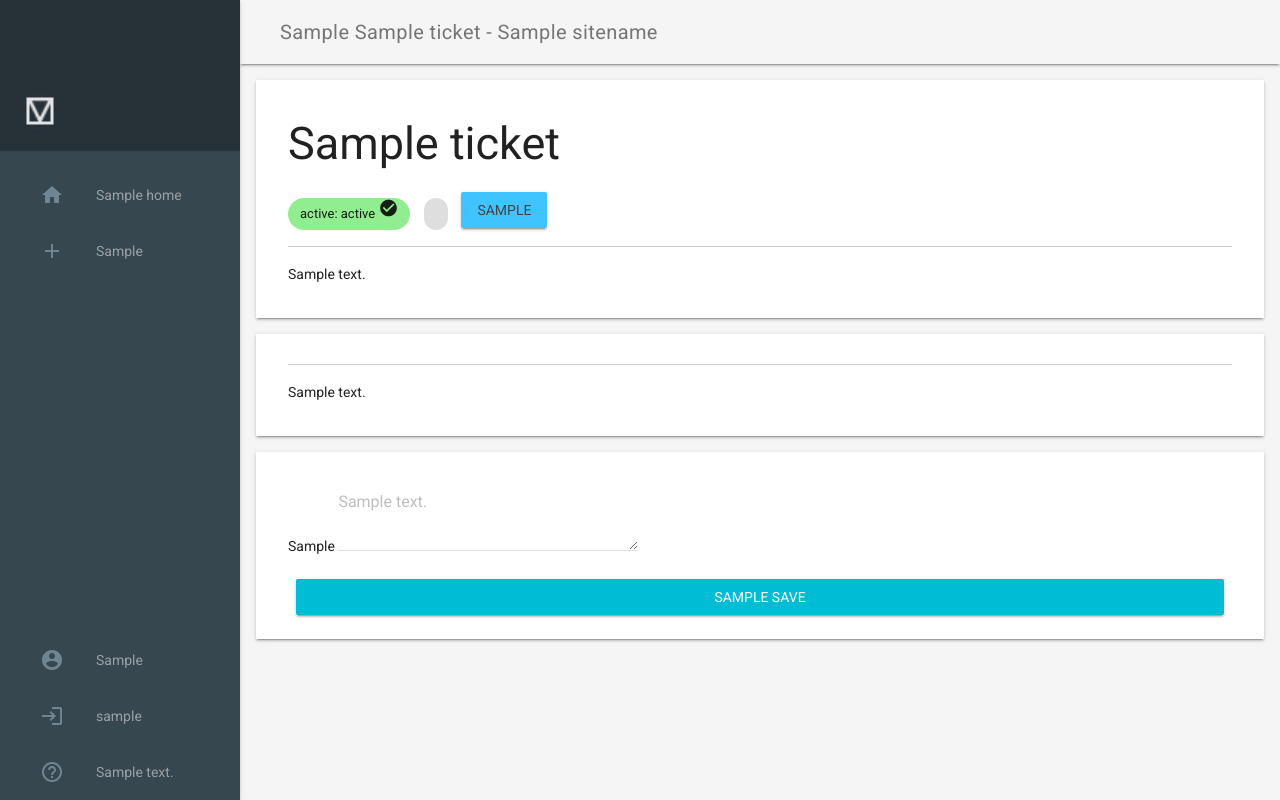
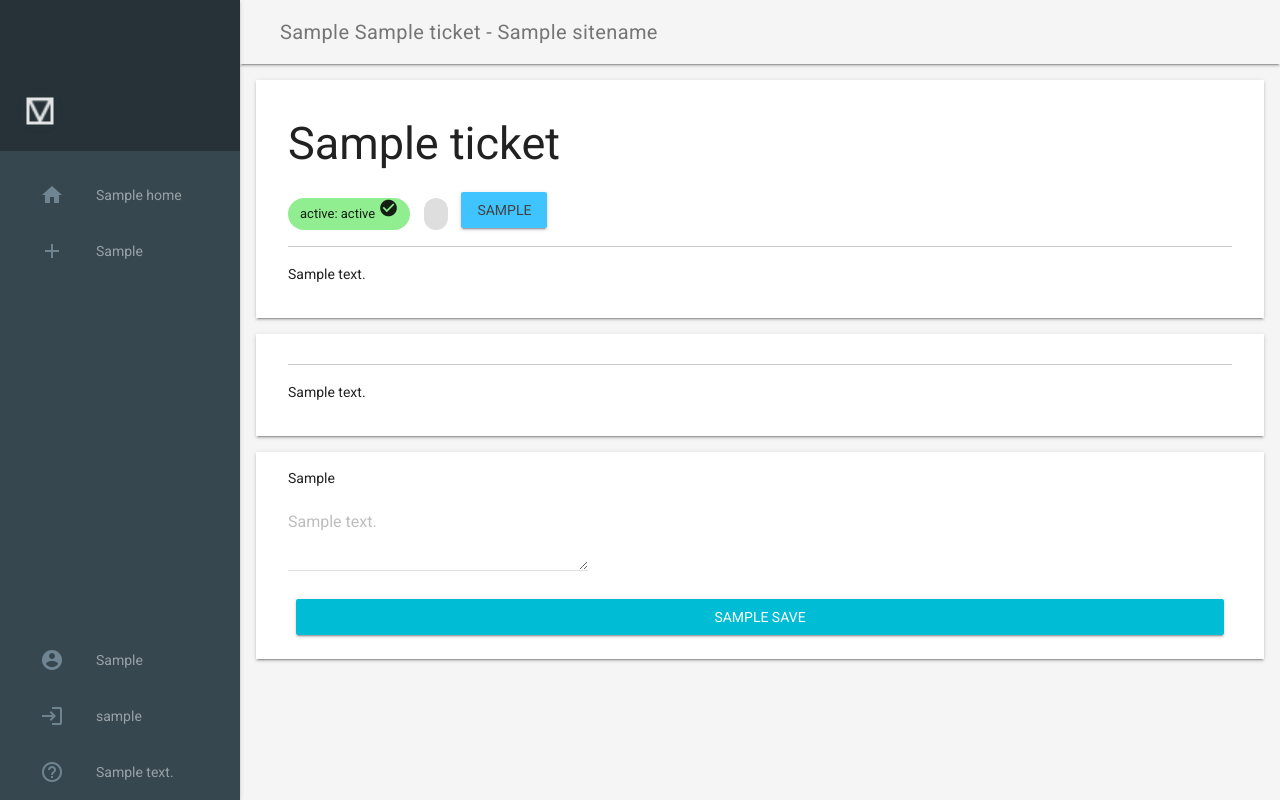
Before and after one commit to 9hax/simpleticket, a Python web app: template templates/ticket-view.html in a window 1280 px wide. Run offline with Jinja, Linux system fonts and the light colour scheme; the template is opened without the code that fills it: most values are stand-ins (such as "Sample title", 1, 10 or a date in 2020).

Commit message:
fix textbox layout

```diff
--- a/templates/ticket-view.html
+++ b/templates/ticket-view.html
@@ -47,11 +47,11 @@
     <p>{{ticketreply.text}}</p>
 </div>
 {% endfor %}
-<div class="demo-graphs mdl-shadow--2dp mdl-color--white mdl-cell mdl-cell--8-col" , style="width: 100%">
+<div class="demo-graphs mdl-shadow--2dp mdl-color--white mdl-cell mdl-cell--8-col" style="width: 100%">
     <form action="{{url_for('createTicketReply', ticketid = ticket.id)}}" method="POST">
-        {{lang["write-reply"]}}
+        {{lang["write-reply"]}}</br>
         <div class="mdl-textfield mdl-js-textfield">
-            <textarea class="mdl-textfield__input" type="text" rows="3" id="reply-textbox" name="reply-text"></textarea>
+            <textarea class="mdl-textfield__input" type="text" rows="3" id="reply-textbox" name="reply-text" style="width: 100%"></textarea>
             <label class="mdl-textfield__label" for="reply-textbox">{{lang["ticket-text-placeholder"]}}</label
       >
     </div>
```
Also changed, not shown: templates/ticket-create.html (+3 -6 lines).
